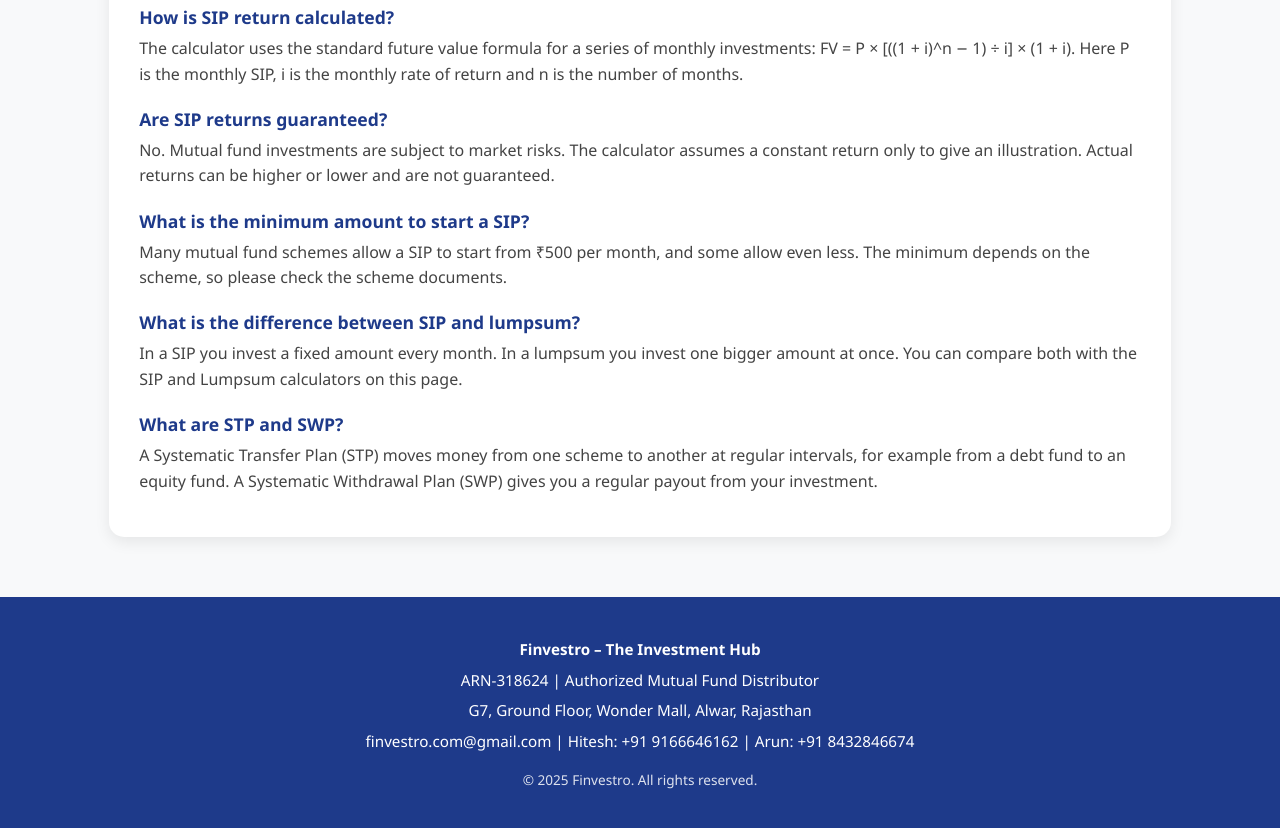
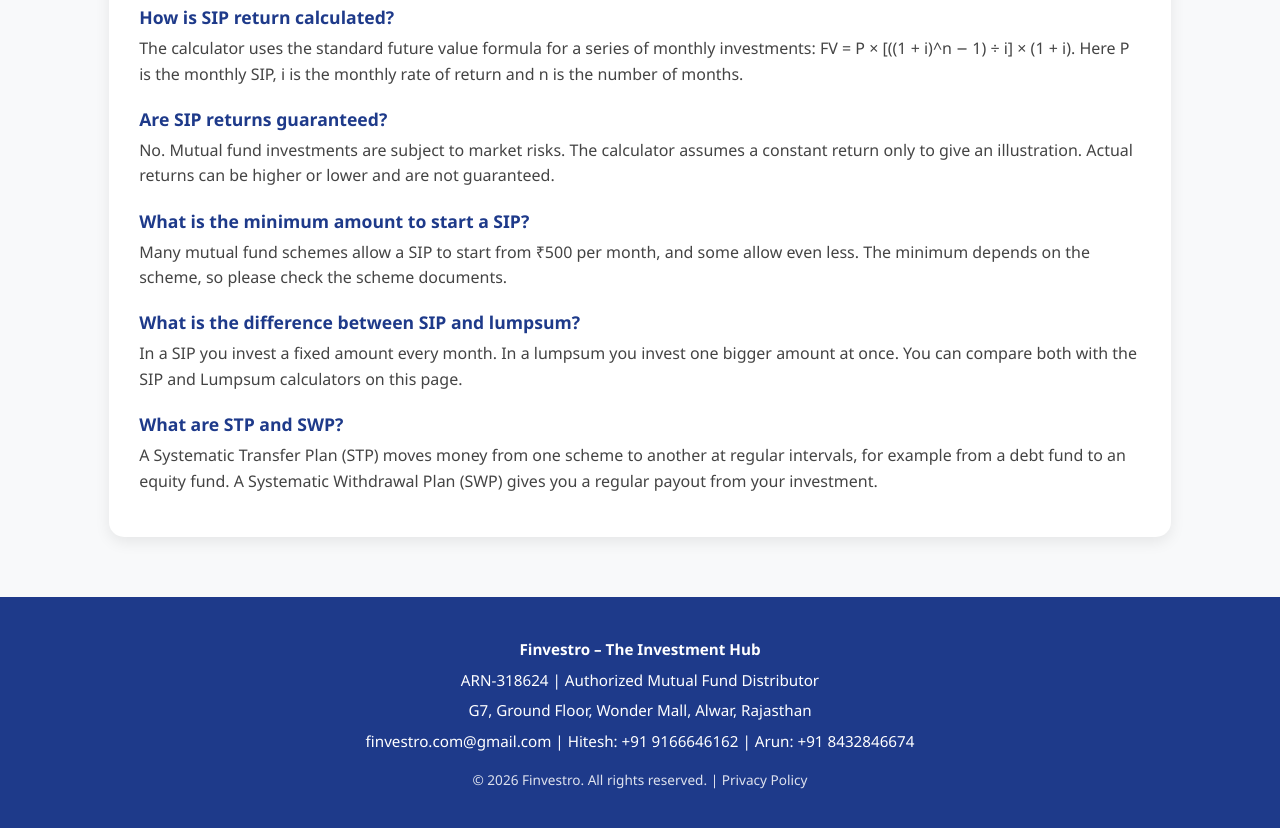
Before and after one commit to finvestro/index, a plain HTML site: page calculators.html in a window 1280 px wide. Shown: the part 1572-2400 px from the top of the page. Drawn offline with Linux system fonts and the light colour scheme.

Commit message:
calculators.html

```diff
--- a/calculators.html
+++ b/calculators.html
@@ -131,7 +131,7 @@ dd{font-weight:700;text-align:right}
 <p>ARN-318624 | Authorized Mutual Fund Distributor</p>
 <p>G7, Ground Floor, Wonder Mall, Alwar, Rajasthan</p>
 <p><a href="mailto:finvestro.com@gmail.com">finvestro.com@gmail.com</a> | Hitesh: <a href="tel:+919166646162">+91 9166646162</a> | Arun: <a href="tel:+918432846674">+91 8432846674</a></p>
-<p class="s">&copy; 2025 Finvestro. All rights reserved.</p>
+<p class="s">&copy; 2026 Finvestro. All rights reserved. | <a href="privacy-policy.html">Privacy Policy</a></p>
 </footer>
 
 <script>
```
